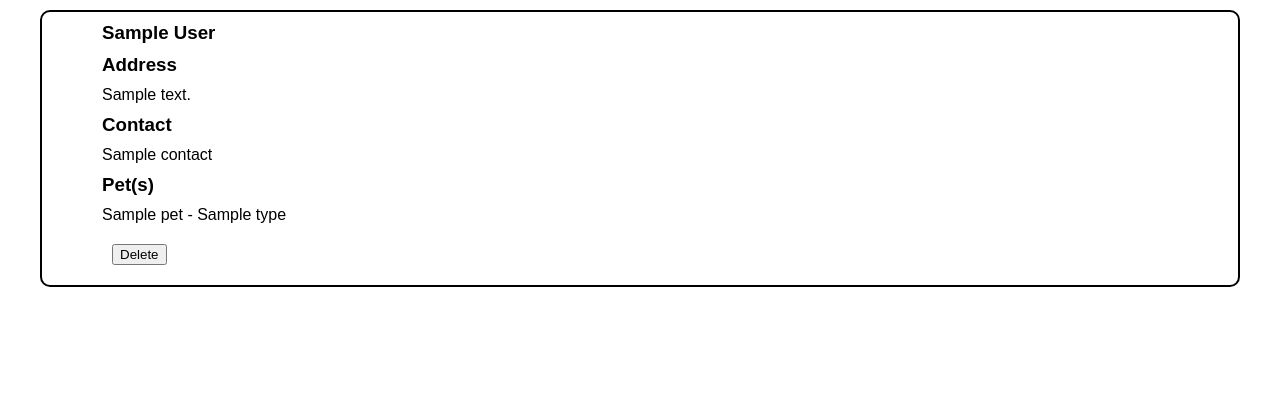
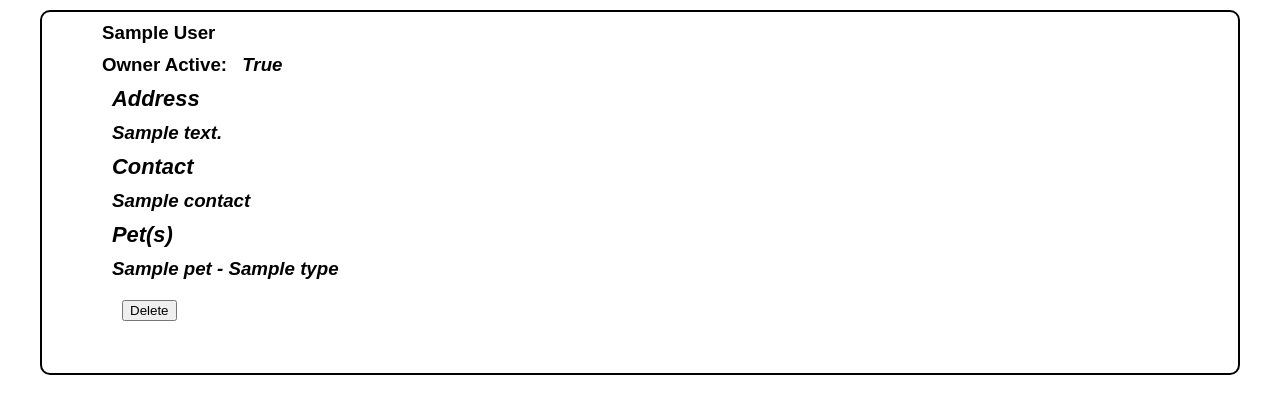
Before and after one commit to Lewish1998/VetClan, a Flask app: page /owners/1 in a window 1280 px wide. Shown: the part 123-537 px from the top of the page. Run offline with Flask 2, Linux system fonts and the light colour scheme; a database or web service that is not in the repository returns one stand-in record (values such as "Sample title"); some libraries are stand-ins or nearby versions.

Commit message:
update_pet function seems to be working

```diff
--- a/main/console.py
+++ b/main/console.py
@@ -8,7 +8,7 @@ import repositories.pet_repository as pet_repository
 import repositories.vet_repository as vet_repository
 
 # # functions and stuff
-owner_1 = Owner('Lewis', 'Halstead', '32 Glass Street, Glasgow, G428UF', '07823513772')
+# owner_1 = Owner('Lewis', 'Halstead', '32 Glass Street, Glasgow, G428UF, 07823513772')
 # owner_repository.save(owner_1)
 # owner_2 = Owner('Jane', 'Doe', '4 Ye Ol Road, Eh1 7ER', '07893673183')
 # owner_repository.save(owner_2)
--- a/main/models/owner.py
+++ b/main/models/owner.py
@@ -4,4 +4,5 @@ class Owner:
         self.last_name = last_name
         self.address = address
         self.contact = contact
+        self.active = True
         self.id = id
--- a/main/templates/owners/show.html
+++ b/main/templates/owners/show.html
@@ -4,6 +4,18 @@
 <section class='border'>
 
 <h1>{{ owner.first_name }} {{owner.last_name}}</h1>
+
+
+
+<h1>Owner Active: <i class="fa-solid fa-check"></i<
+    {% if owner.active %}
+        <p>True</p>
+    {% elif owner.active == False %}
+       <p>False</p>
+    {% endif %}
+
+
+
 <h1>Address</h1>
 <p>{{ owner.address }}</p>
 <h1>Contact</h1>
--- a/main/templates/pets/add.html
+++ b/main/templates/pets/add.html
@@ -29,7 +29,11 @@
         <label for='owner'><b>Owner</b></label>
         <select name='owner_id'>
             {% for owner in owners %}
+            {% if owner.active %}
                 <option value='{{owner.id}}'>{{ owner.first_name}} {{ owner.last_name }}</option>
+            {% elif owner.active == False %}
+                <p>Owner {{ owner.first_name }} {{ owner.last_name }} inactive</p>
+            {% endif %}
             {% endfor %}
         </select>
     </div>
```
Also changed, not shown: main/controllers/pet_controller.py (+4 -6 lines), main/templates/pets/edit.html (+5 -4 lines).
